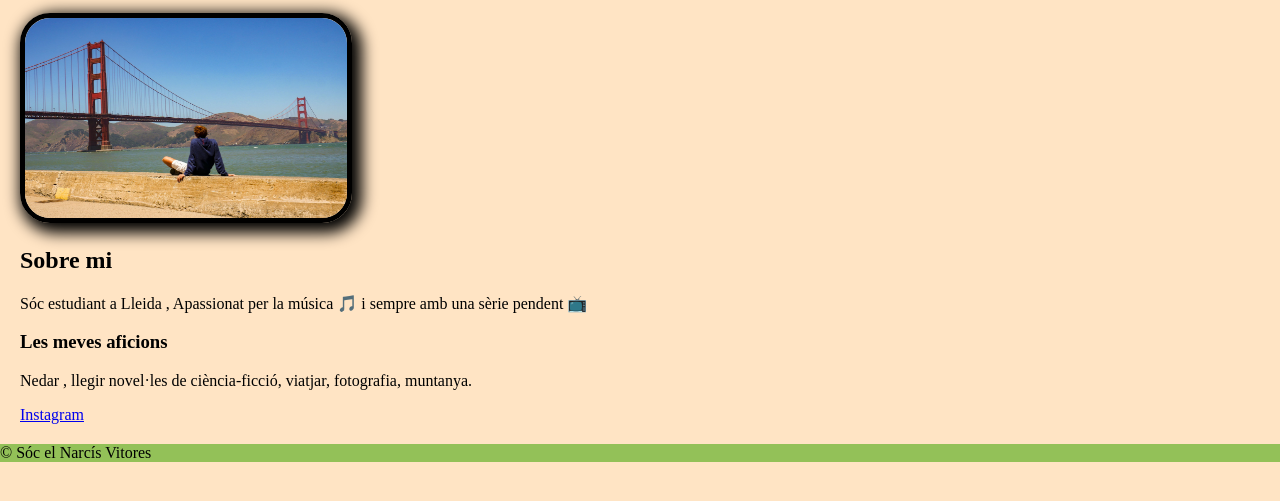
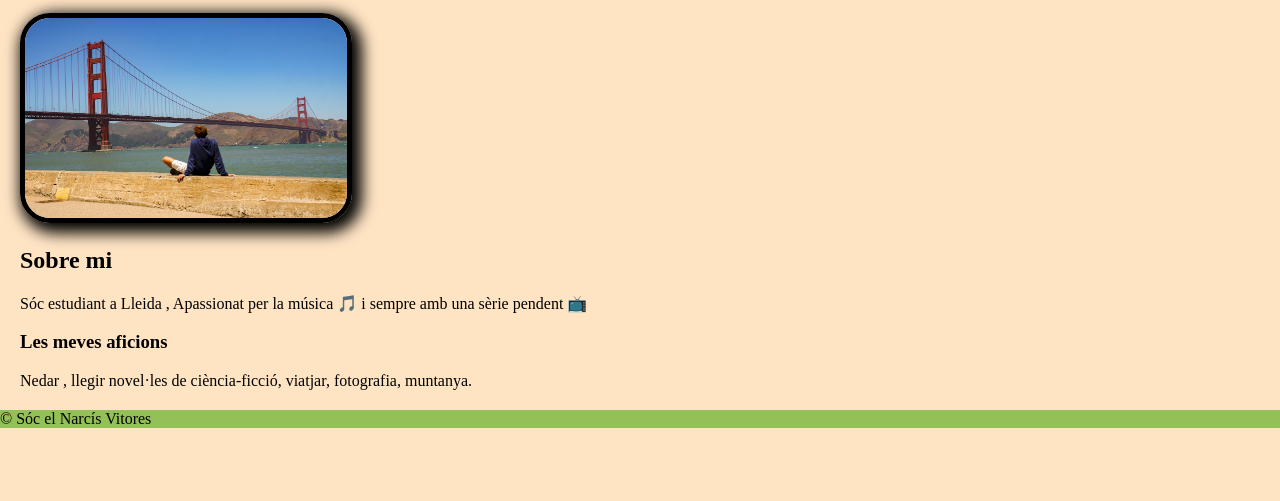
Before and after one commit to Narcisvit/El-meu-repositori, a plain HTML site: page pages/sobre_mi.html in a window 1280 px wide. Shown: the part 159-660 px from the top of the page. Drawn offline with Linux system fonts and the light colour scheme.

Commit message:
Add files via upload

```diff
--- a/pages/sobre_mi.html
+++ b/pages/sobre_mi.html
@@ -34,7 +34,7 @@
         <h3>Les meves aficions</h3>
         <p> Nedar , llegir novel·les de ciència-ficció, viatjar, fotografia, muntanya.</p>
 
-        <a href="https://instagram.com">Instagram</a>
+
     </div>
 
     <!-- Peu de pàgina -->
```
